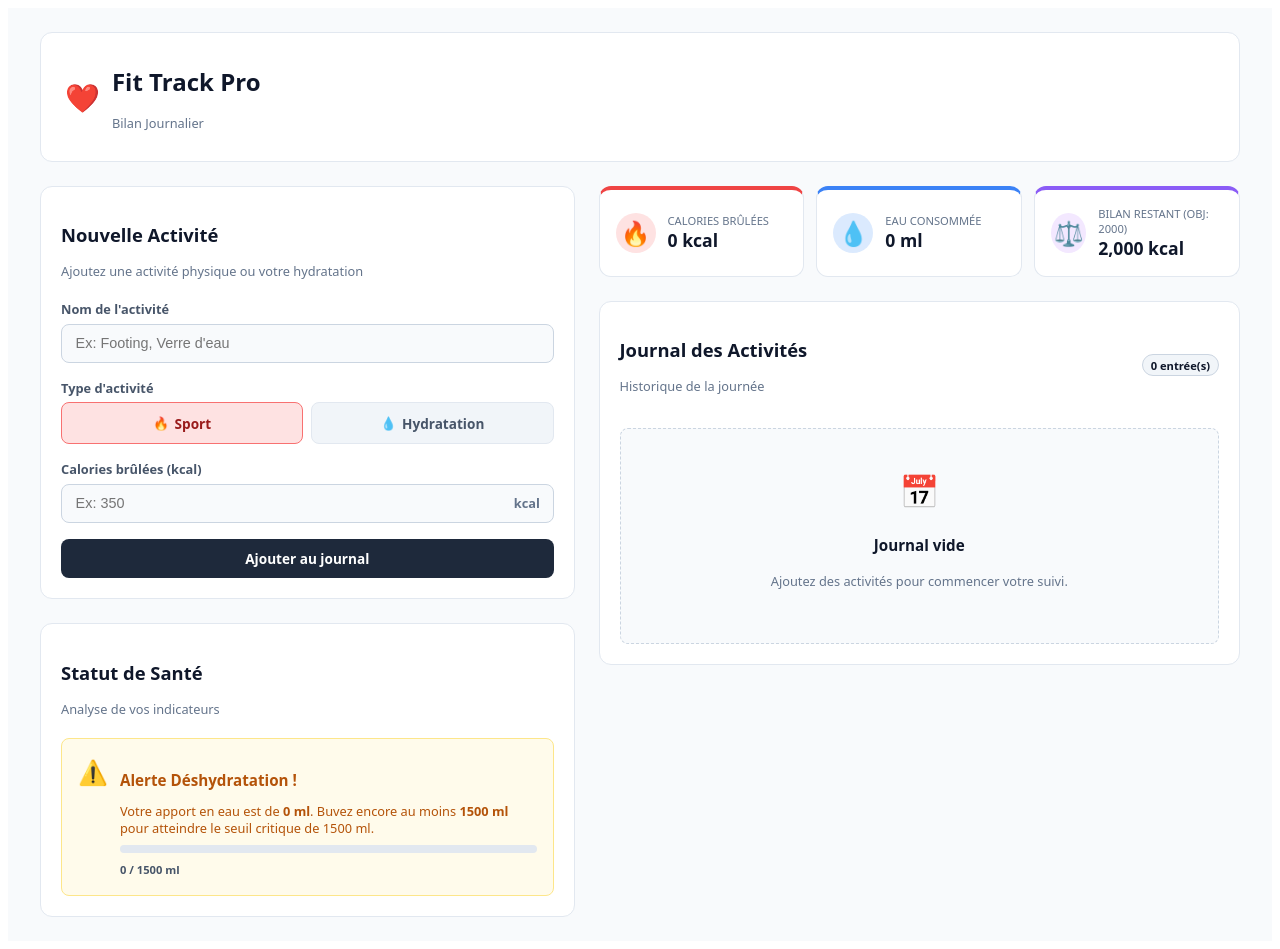
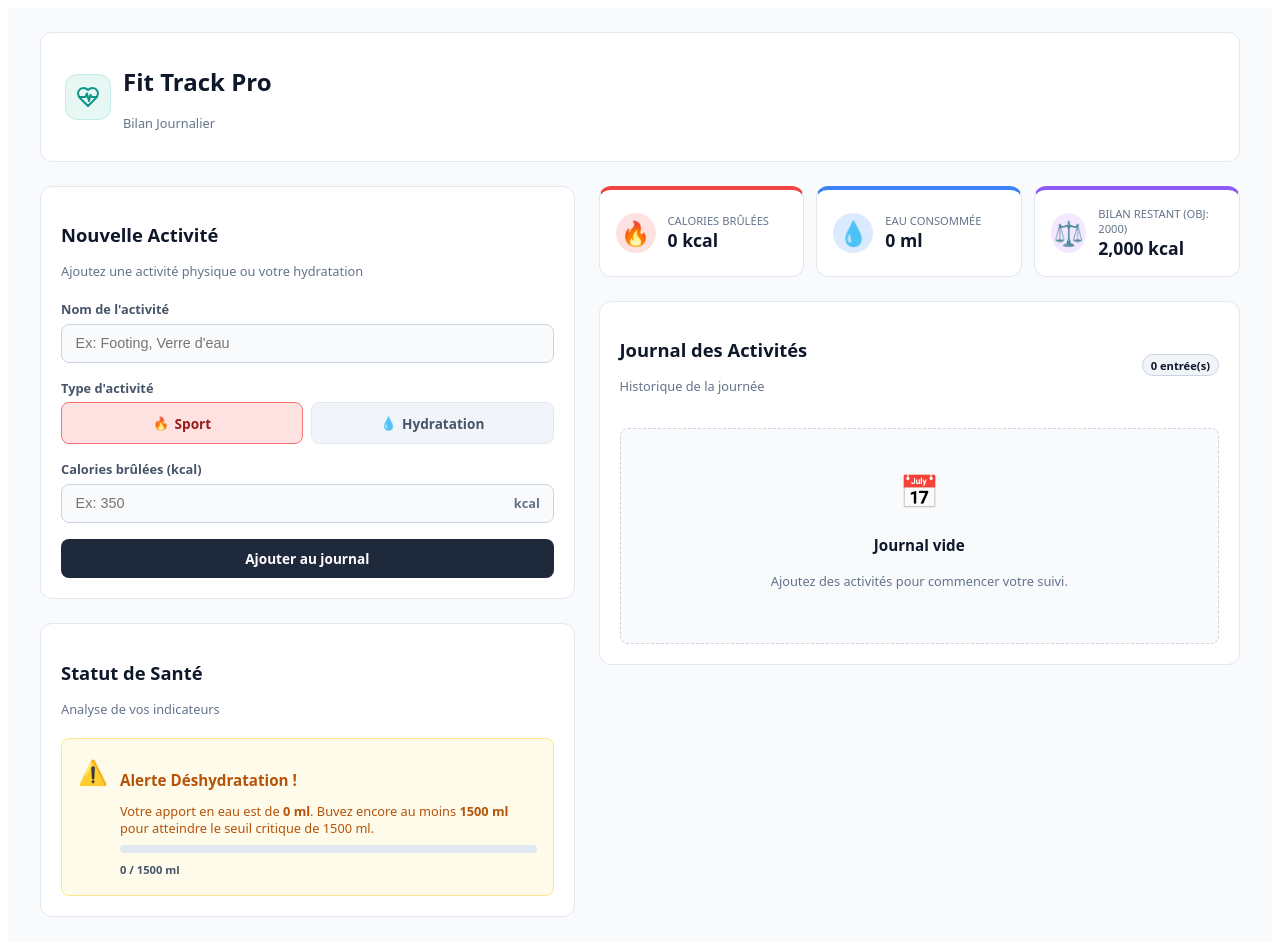
Before and after one commit to nabzey/Fit_Track_Pro, an Angular app: page / in a window 1280 px wide. Built offline with nearby package versions, Linux system fonts and the light colour scheme.

Commit message:
UI: replace heart emoji with teal heart-pulse SVG icon inside rounded container

```diff
--- a/src/app/dashboard/dashboard.css
+++ b/src/app/dashboard/dashboard.css
@@ -38,8 +38,21 @@
   gap: 0.75rem;
 }
 
+.logo-container {
+  display: flex;
+  align-items: center;
+  justify-content: center;
+  width: 2.75rem;
+  height: 2.75rem;
+  background-color: #e6f7f4;
+  border-radius: 0.75rem;
+  border: 1px solid #c2ece5;
+}
+
 .logo-icon {
-  font-size: 1.75rem;
+  width: 1.5rem;
+  height: 1.5rem;
+  color: #0d9488;
 }
 
 .brand h1 {
--- a/src/app/dashboard/dashboard.html
+++ b/src/app/dashboard/dashboard.html
@@ -3,7 +3,12 @@
   <header class="app-header">
     <div class="header-container">
       <div class="brand">
-        <span class="logo-icon">❤️</span>
+        <div class="logo-container">
+          <svg class="logo-icon" viewBox="0 0 24 24" fill="none" stroke="currentColor" stroke-width="2" stroke-linecap="round" stroke-linejoin="round">
+            <path d="M19 14c1.49-1.46 3-3.21 3-5.5A5.5 5.5 0 0 0 16.5 3c-1.76 0-3 .5-4.5 2-1.5-1.5-2.74-2-4.5-2A5.5 5.5 0 0 0 2 8.5c0 2.3 1.5 4.05 3 5.5l7 7Z"/>
+            <path d="M3.22 12H9.5l1.5-3.5L13 16l1.5-6 1.5 2h4.78"/>
+          </svg>
+        </div>
         <div>
           <h1>Fit Track Pro</h1>
           <p class="subtitle">Bilan Journalier</p>
```
